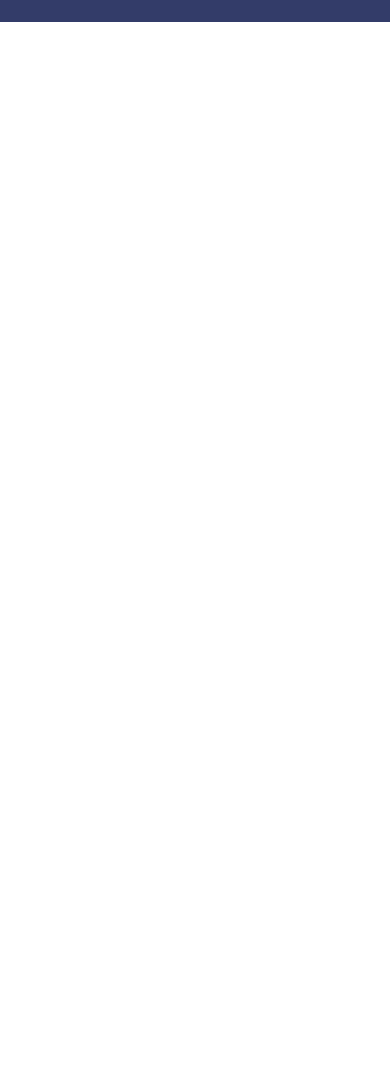
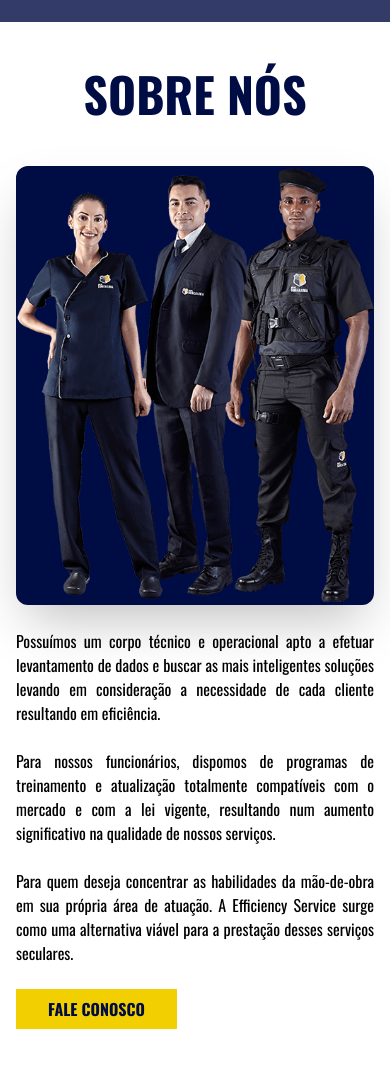
Before and after one commit to joaovitorcode/efficiency-service, a Next.js app: page / in a window 390 px wide. Shown: the part 822-1890 px from the top of the page. Before the commit the page ends 844 px from the top, so only its background shows below. Built offline with nearby package versions, Linux system fonts and the light colour scheme; grey boxes are pictures that could not be loaded.

Commit message:
feat: add about us component with responsiveness

```diff
--- /dev/null
+++ b/src/components/AboutUs.tsx
@@ -0,0 +1,40 @@
+import Image from "next/image"
+
+export function AboutUs() {
+  return (
+    <section>
+      <div className="max-w-5xl mx-auto py-12 px-4 lg:px-0">
+        <h2 className="text-5xl font-bold text-main text-center uppercase mb-12">
+          Sobre Nós
+        </h2>
+
+        <div className="grid grid-cols-1 md:grid-cols-2 gap-6 md:gap-12">
+          <div className="relative max-h-[512px] md:h-auto bg-main rounded-xl lg:aspect-square shadow-2xl">
+            <Image
+              src="/about_us.png"
+              alt=""
+              width={0}
+              height={0}
+              sizes="100vw"
+              className="md:absolute left-12 top-16 lg:-top-12 w-full h-full lg:h-auto object-contain"
+            />
+          </div>
+          <div className="flex flex-col gap-6 lg:gap-8 md:py-6 lg:py-12">
+            <p className="text-base lg:text-lg text-justify">
+              Possuímos um corpo técnico e operacional apto a efetuar levantamento de dados e buscar as mais inteligentes soluções levando em consideração a necessidade de cada cliente resultando em eficiência.
+            </p>
+            <p className="text-base lg:text-lg text-justify">
+              Para nossos funcionários, dispomos de programas de treinamento e atualização totalmente compatíveis com o mercado e com a lei vigente, resultando num aumento significativo na qualidade de nossos serviços.
+            </p>
+            <p className="text-base lg:text-lg text-justify">
+              Para quem deseja concentrar as habilidades da mão-de-obra em sua própria área de atuação. A Efficiency Service surge como uma alternativa viável para a prestação desses serviços seculares.
+            </p>
+            <button className="mr-auto bg-second text-main font-bold py-2 px-8 uppercase">
+              Fale Conosco
+            </button>
+          </div>
+        </div>
+      </div>
+    </section>
+  )
+}
--- a/src/components/Header.tsx
+++ b/src/components/Header.tsx
@@ -67,16 +67,16 @@ export function Header() {
 
         <div className="md:absolute md:top-0 md:right-4 lg:right-0 z-10 h-full flex gap-4 lg:gap-6 items-center">
           <a href="#">
-            <BsFacebook className="w-6 h-6 text-white hover:text-second" />
+            <BsFacebook className="w-5 sm:w-6 h-5 sm:h-6 text-white hover:text-second" />
           </a>
           <a href="#">
-            <BsInstagram className="w-6 h-6 text-white hover:text-second" />
+            <BsInstagram className="w-5 sm:w-6 h-5 sm:h-6 text-white hover:text-second" />
           </a>
           <a href="#">
-            <BsWhatsapp className="w-6 h-6 text-white hover:text-second" />
+            <BsWhatsapp className="w-5 sm:w-6 h-5 sm:h-6 text-white hover:text-second" />
           </a>
           <a href="#">
-            <BsLinkedin className="w-6 h-6 text-white hover:text-second" />
+            <BsLinkedin className="w-5 sm:w-6 h-5 sm:h-6 text-white hover:text-second" />
           </a>
         </div>
 
--- a/src/pages/index.tsx
+++ b/src/pages/index.tsx
@@ -1,5 +1,6 @@
 import { Header } from "@/components/Header"
 import { Banner } from "@/components/Banner"
+import { AboutUs } from "@/components/AboutUs"
 
 export default function Home() {
   return (
@@ -7,6 +8,7 @@ export default function Home() {
       <Header />
       <div className="relative top-[72px] md:top-[76px] lg:top-[80px]">
         <Banner />
+        <AboutUs />
       </div>
     </>
   )
```
Also changed, not shown: public/about_us.png (added).
